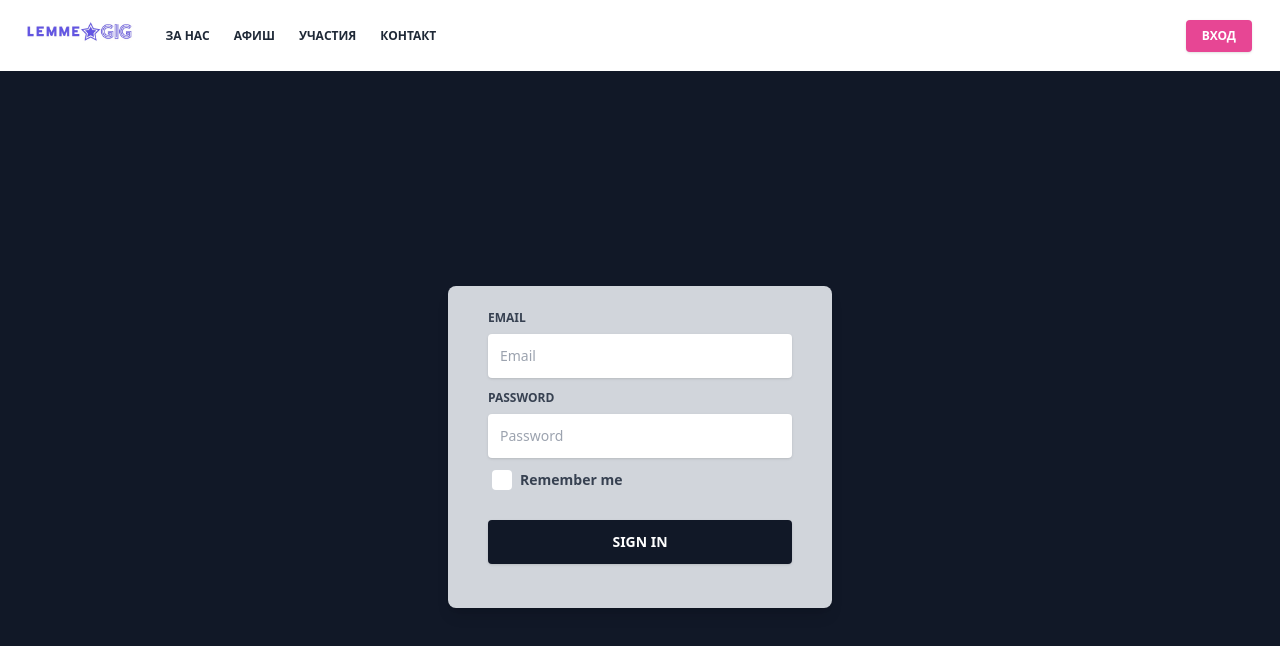
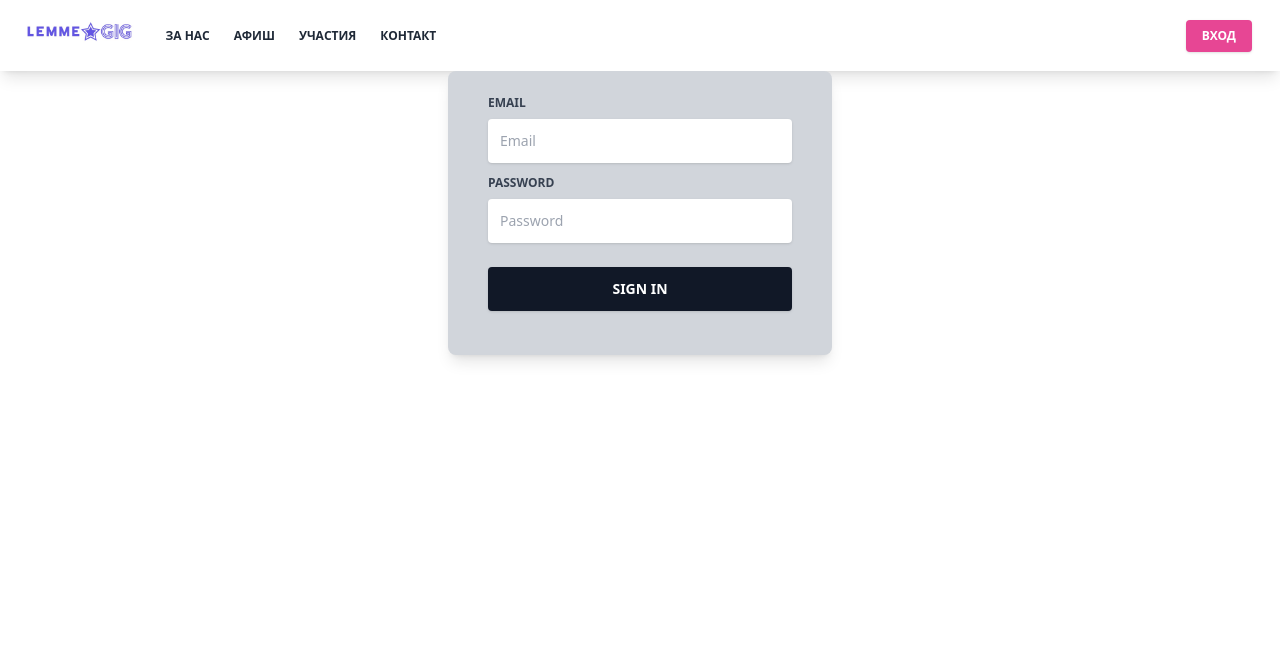
Before and after one commit to radomihov/lemmegig, a React (Vite) app: page /login in a window 1280 px wide. Shown: the top 646 px of the page. Built offline with nearby package versions, Linux system fonts and the light colour scheme.

Commit message:
Add Basic Auth

```diff
--- a/src/api/requester.js
+++ b/src/api/requester.js
@@ -13,6 +13,7 @@ async function requester(method,url,data ) {
     if (data) {
         options.headers = {
             'Content-Type': 'application/json',
+            'Accept': 'application/json',
         };
 
         options.body = JSON.stringify(data);
--- a/src/components/login/Login.jsx
+++ b/src/components/login/Login.jsx
@@ -1,19 +1,29 @@
+import {useLogin} from "../../hooks/useAuth.js";
+import {useForm} from "../../hooks/useForm.js";
 
 export default function Login() {
+const login = useLogin();
+const {values, changeHandler, submitHandler} = useForm(
+    {email: '', password:''},
+    ({email, password}) => login(email, password)
+    );
+
     return (
         <>
-                <section className="absolute w-full h-full">
-                    <div
-                        className="absolute top-0 w-full h-full bg-gray-900"
-                        style={{
-                            backgroundSize: "100%",
-                            backgroundRepeat: "no-repeat"
-                        }}
-                    ></div>
+            <section className="absolute w-full h-full auth" id="login-page">
+                {/*<div*/}
+                {/*    className="absolute top-0 w-full h-full bg-gray-900"*/}
+                {/*    style={{*/}
+                {/*        backgroundSize: "100%",*/}
+                {/*        backgroundRepeat: "no-repeat"*/}
+                {/*    }}*/}
+                {/*></div>*/}
+                <form id="login" onSubmit={submitHandler}>
                     <div className="container mx-auto px-4 h-full">
                         <div className="flex content-center items-center justify-center h-full">
                             <div className="w-full lg:w-4/12 px-4">
-                                <div className="relative flex flex-col min-w-0 break-words w-full mb-6 shadow-lg rounded-lg bg-gray-300 border-0">
+                                <div
+                                    className="relative flex flex-col min-w-0 break-words w-full mb-6 shadow-lg rounded-lg bg-gray-300 border-0">
                                     <div className="flex-auto px-4 lg:px-10 py-10 pt-0 mt-6">
                                         <form>
                                             <div className="relative w-full mb-3">
@@ -24,10 +34,14 @@ export default function Login() {
                                                     Email
                                                 </label>
                                                 <input
+                                                    id="email"
                                                     type="email"
+                                                    name="email"
+                                                    value={values.email}
+                                                    onChange={changeHandler}
                                                     className="border-0 px-3 py-3 placeholder-gray-400 text-gray-700 bg-white rounded text-sm shadow focus:outline-none focus:ring w-full"
                                                     placeholder="Email"
-                                                    style={{ transition: "all .15s ease" }}
+                                                    style={{transition: "all .15s ease"}}
                                                 />
                                             </div>
 
@@ -40,30 +54,34 @@ export default function Login() {
                                                 </label>
                                                 <input
                                                     type="password"
+                                                    id="password"
+                                                    name="password"
+                                                    value={values.password}
+                                                    onChange={changeHandler}
                                                     className="border-0 px-3 py-3 placeholder-gray-400 text-gray-700 bg-white rounded text-sm shadow focus:outline-none focus:ring w-full"
                                                     placeholder="Password"
-                                                    style={{ transition: "all .15s ease" }}
+                                                    style={{transition: "all .15s ease"}}
                                                 />
                                             </div>
-                                            <div>
-                                                <label className="inline-flex items-center cursor-pointer">
-                                                    <input
-                                                        id="customCheckLogin"
-                                                        type="checkbox"
-                                                        className="form-checkbox border-0 rounded text-gray-800 ml-1 w-5 h-5"
-                                                        style={{ transition: "all .15s ease" }}
-                                                    />
-                                                    <span className="ml-2 text-sm font-semibold text-gray-700">
-                            Remember me
-                          </span>
-                                                </label>
-                                            </div>
+                                            {/*                  <div>*/}
+                                            {/*                      <label className="inline-flex items-center cursor-pointer">*/}
+                                            {/*                          <input*/}
+                                            {/*                              id="customCheckLogin"*/}
+                                            {/*                              type="checkbox"*/}
+                                            {/*                              className="form-checkbox border-0 rounded text-gray-800 ml-1 w-5 h-5"*/}
+                                            {/*                              style={{ transition: "all .15s ease" }}*/}
+                                            {/*                          />*/}
+                                            {/*                          <span className="ml-2 text-sm font-semibold text-gray-700">*/}
+                                            {/*  Remember me*/}
+                                            {/*</span>*/}
+                                            {/*                      </label>*/}
+                                            {/*                  </div>*/}
 
                                             <div className="text-center mt-6">
                                                 <button
                                                     className="bg-gray-900 text-white active:bg-gray-700 text-sm font-bold uppercase px-6 py-3 rounded shadow hover:shadow-lg outline-none focus:outline-none mr-1 mb-1 w-full"
                                                     type="button"
-                                                    style={{ transition: "all .15s ease" }}
+                                                    style={{transition: "all .15s ease"}}
                                                 >
                                                     Sign In
                                                 </button>
@@ -71,30 +89,31 @@ export default function Login() {
                                         </form>
                                     </div>
                                 </div>
-                                <div className="flex flex-wrap mt-6">
-                                    <div className="w-1/2">
-                                        <a
-                                            href="#pablo"
-                                            onClick={e => e.preventDefault()}
-                                            className="text-gray-300"
-                                        >
-                                            <small>Forgot password?</small>
-                                        </a>
-                                    </div>
-                                    <div className="w-1/2 text-right">
-                                        <a
-                                            href="#pablo"
-                                            onClick={e => e.preventDefault()}
-                                            className="text-gray-300"
-                                        >
-                                            <small>Create new account</small>
-                                        </a>
-                                    </div>
-                                </div>
+                                {/*<div className="flex flex-wrap mt-6">*/}
+                                {/*    <div className="w-1/2">*/}
+                                {/*        <a*/}
+                                {/*            href="#pablo"*/}
+                                {/*            onClick={e => e.preventDefault()}*/}
+                                {/*            className="text-gray-300"*/}
+                                {/*        >*/}
+                                {/*            <small>Forgot password?</small>*/}
+                                {/*        </a>*/}
+                                {/*    </div>*/}
+                                {/*    <div className="w-1/2 text-right">*/}
+                                {/*        <a*/}
+                                {/*            href="#pablo"*/}
+                                {/*            onClick={e => e.preventDefault()}*/}
+                                {/*            className="text-gray-300"*/}
+                                {/*        >*/}
+                                {/*            <small>Create new account</small>*/}
+                                {/*        </a>*/}
+                                {/*    </div>*/}
+                                {/*</div>*/}
                             </div>
                         </div>
                     </div>
-                </section>
+                </form>
+            </section>
         </>
     );
 }
```
